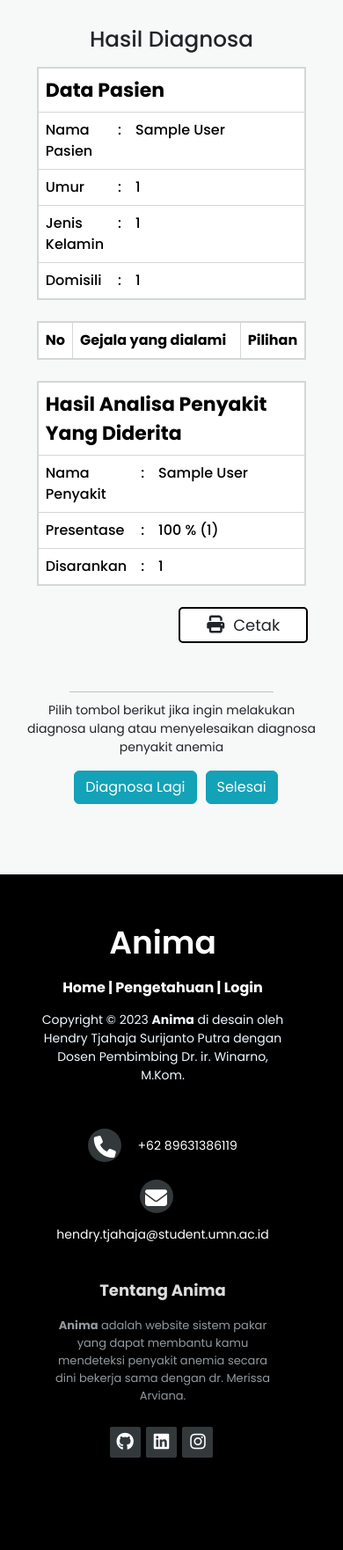
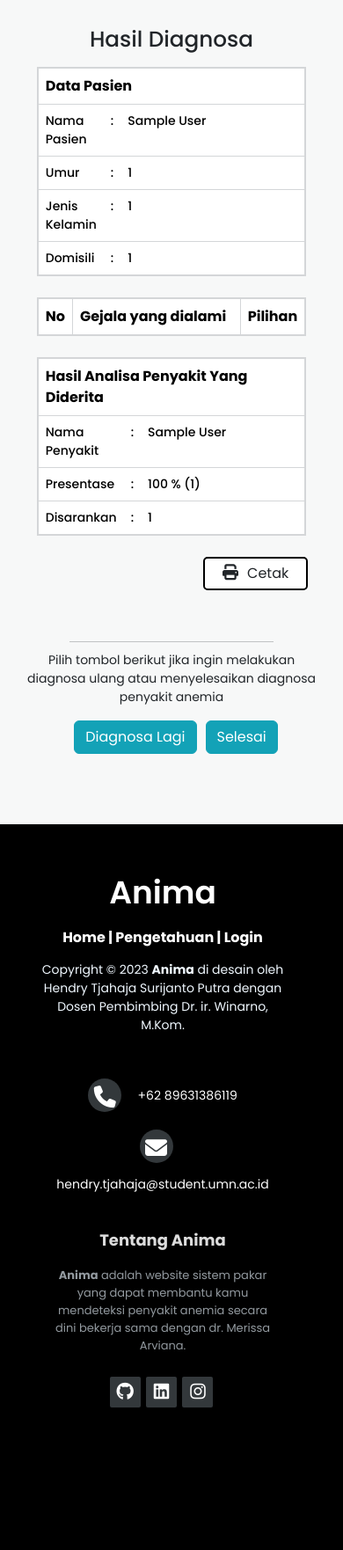
Before and after one commit to akaslayer/Anima, a PHP site: page /HasilDiagnosa.php in a window 390 px wide. Shown: the part 72-1834 px from the top of the page at 88% size. After the commit the page ends 1672 px from the top, so only its background shows below. Run offline with PHP 8.4, Linux system fonts and the light colour scheme; the visitor is signed in with stand-in values (Sample User, id 1); data that the repository does not hold is empty; some libraries are stand-ins or nearby versions.

Commit message:
membuat tampilan respsonsive di halaman hasil diagnosa dan membuat print berfungsi dengan normal jika digunakan di android

```diff
--- a/skripsi-anemia/HasilDiagnosa.php
+++ b/skripsi-anemia/HasilDiagnosa.php
@@ -142,23 +142,27 @@
 </table>
   </div>
     </div>
+    <div class="hide">
       <div class="btn-print">
           <button class="btn btn-sucess print" onclick="printDiv('printableArea')" id="print-btn"><i class="fa-solid fa-print"></i>Cetak</button>
       </div>
+    </div>
+    <div class="hide">
       <hr size="2" width="70%" color="black" style="margin-top:120px;margin-bottom:0px;margin-left:auto;margin-right:auto;" >
       <p style="text-align: center;font-size: 14px;margin-top: 10px;">Pilih tombol berikut jika ingin melakukan diagnosa ulang atau menyelesaikan diagnosa penyakit anemia</p>
         <div class="btn-hasil">
-
           <a href="diagnosa.php"><input class="btn retry" type="button" value="Diagnosa Lagi"/></a>
           <a href="index.php"><input class="btn selesai"  type="button" value="Selesai"/></a>
+        </div>
     </div>
     </div>
 
 
 
 
-
+    <div class="hide">
     <?php include 'footer.php'; ?>
+    </div>
     <script>
       function printDiv(divName)
       {
--- a/skripsi-anemia/assets/css/HasilDiagnosa.css
+++ b/skripsi-anemia/assets/css/HasilDiagnosa.css
@@ -115,9 +115,59 @@
     font-size: 16px;
     font-weight:500;
 }
+@media screen and (max-width:768px) {
+    .saranPenyakit th{
+        font-size: 16px;
+    }
+
+    .jenisPenyakit td h5{
+        font-size: 16px;
+    }
+
+    .jenisPenyakit th{
+        font-size: 16px;
+    }
+
+    .pilihanGejala td{
+        font-size: 14px;
+    }
+    .dataPasien table th{
+        font-size: 16px;
+    }
+    .dataPasien table td{
+        font-size: 14px;
+    }
+    .print{
+        padding: 5px 20px 5px 20px;
+        font-size: 16px;
+    }
+    .print i{
+        font-size: 18px;
+    }
+}
+
 
 
 
 @page{
     size: A4;
 }
+@media print{
+    .dataPasien table{
+        border: 1px solid #090909;
+    }
+    .pilihanGejala table{
+        border: 1px solid #090909;
+    }
+    .hide, #navbar{
+        display: none;
+        visibility:none;
+    }
+}
+
+@media print and (max-width: 600px){
+    .hide, #navbar{
+        display: none;
+        visibility:none;
+    }
+}
--- a/skripsi-anemia/assets/css/navbar.css
+++ b/skripsi-anemia/assets/css/navbar.css
@@ -192,17 +192,18 @@
     nav .nav-list li a {
         display: block;
         text-align: center;
-        font-size: 15px;
+        font-size: 14px;
         font-weight: 400;
         margin-left: 0;
-        margin-bottom: 30px;
+        margin-bottom: 32px;
     }
     nav .nav-list li.button a{
         position: absolute;
         bottom: 0%;
         right: 30%;
+        font-weight: 400;
         left: 30%;
-        padding: 7px 15px;
+        padding: 5px 12px;
         font-size: 14px;
 
     }
```
Lines whose indentation alone changed are shown as unchanged.
